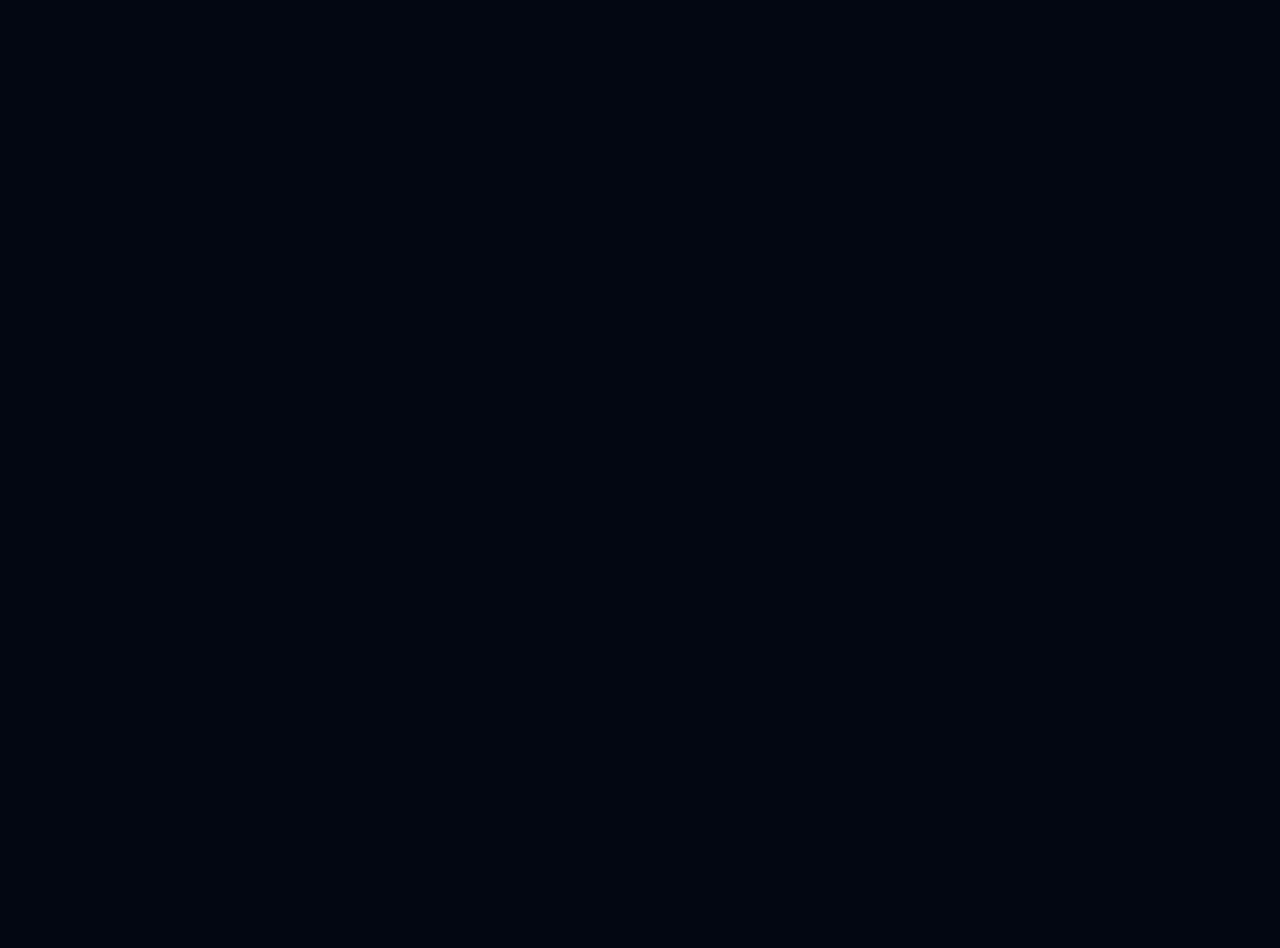
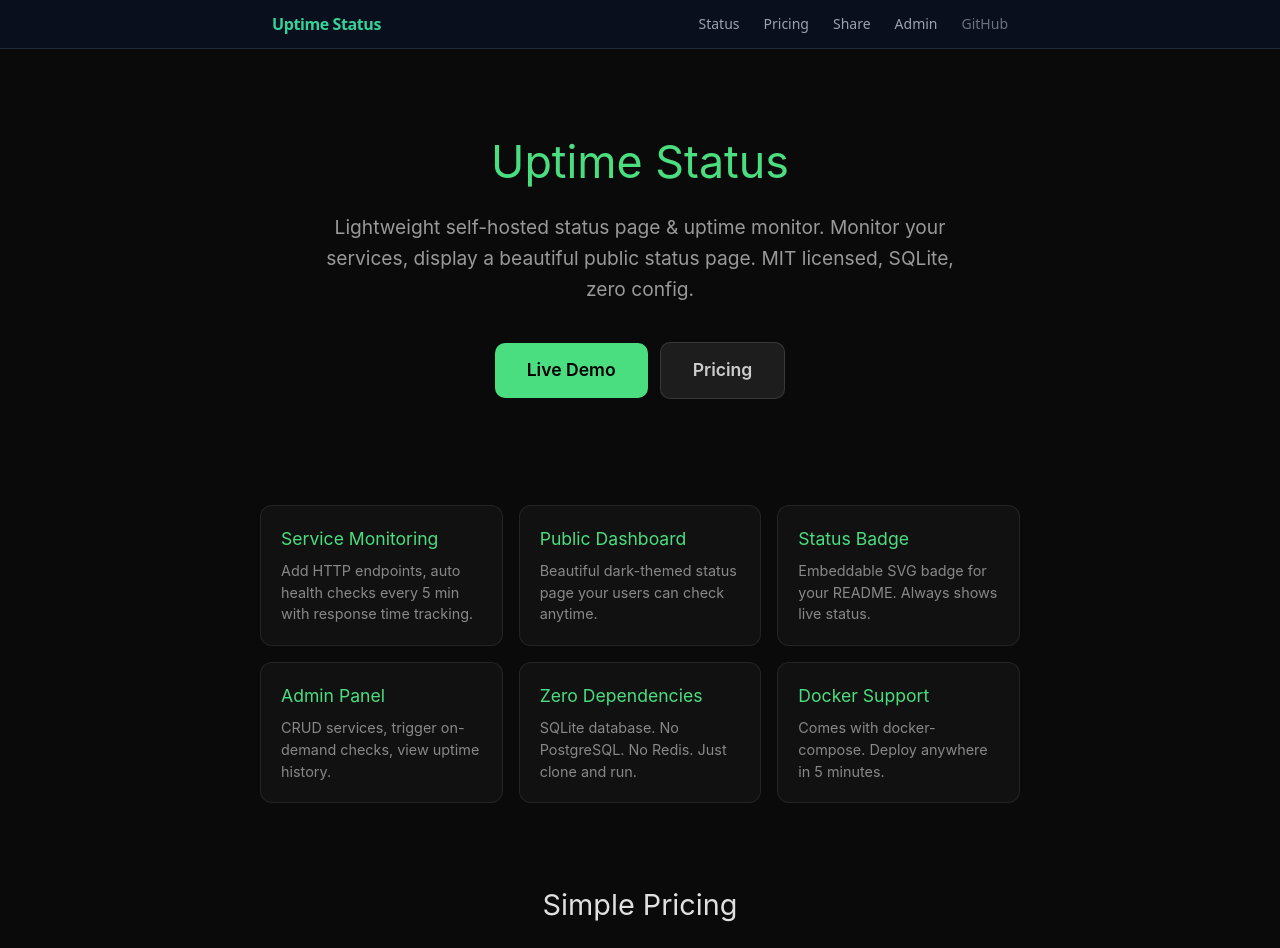
Before and after one commit to sueifeng2026-png/uptime-status, a Next.js app: page / in a window 1280 px wide. Before the commit this address had no page. Shown: the top 948 px of the page. Before the commit the page ends 800 px from the top, so only its background shows below. Built offline with nearby package versions, Linux system fonts and the light colour scheme; no server answers; the database is empty.

Commit message:
chore: update tunnel URLs and polish landing page

```diff
--- /dev/null
+++ b/public/index.html
@@ -0,0 +1,65 @@
+<!DOCTYPE html>
+<html lang="en">
+<head>
+<meta charset="UTF-8">
+<meta name="viewport" content="width=device-width, initial-scale=1.0">
+<title>Uptime Status - Free Self-Hosted Status Page</title>
+<style>
+* { margin:0; padding:0; box-sizing:border-box }
+body { font-family: -apple-system, BlinkMacSystemFont, 'Segoe UI', sans-serif; background: #0a0a0a; color: #e0e0e0; min-height: 100vh }
+.hero { text-align: center; padding: 80px 20px 40px; max-width: 700px; margin: 0 auto }
+.hero h1 { font-size: 2.8em; margin-bottom: 16px; color: #4ade80 }
+.hero p { font-size: 1.2em; color: #999; margin-bottom: 32px; line-height: 1.6 }
+.btn { display: inline-block; padding: 14px 32px; border-radius: 10px; font-size: 1.1em; font-weight: 600; text-decoration: none; transition: all .2s; margin: 6px }
+.btn-primary { background: #4ade80; color: #000 }
+.btn-primary:hover { background: #22c55e }
+.btn-secondary { background: rgba(255,255,255,0.08); color: #ccc; border: 1px solid rgba(255,255,255,0.12) }
+.btn-secondary:hover { background: rgba(255,255,255,0.15) }
+.features { max-width: 800px; margin: 40px auto; padding: 20px; display: grid; grid-template-columns: repeat(auto-fit, minmax(240px, 1fr)); gap: 16px }
+.card { background: rgba(255,255,255,0.03); border: 1px solid rgba(255,255,255,0.08); border-radius: 12px; padding: 20px }
+.card h3 { font-size: 1.1em; margin-bottom: 8px; color: #4ade80 }
+.card p { font-size: 0.9em; color: #888; line-height: 1.5 }
+.price { max-width: 600px; margin: 40px auto; padding: 20px; text-align: center }
+.price h2 { font-size: 1.8em; margin-bottom: 24px }
+.tiers { display: flex; gap: 16px; justify-content: center; flex-wrap: wrap }
+.tier { background: rgba(255,255,255,0.03); border: 1px solid rgba(255,255,255,0.08); border-radius: 12px; padding: 24px; width: 200px; text-align: center }
+.tier.featured { border-color: #4ade80; background: rgba(74,222,128,0.05) }
+.tier h4 { margin-bottom: 8px }
+.tier .price-tag { font-size: 2em; font-weight: 700; color: #4ade80; margin: 12px 0 }
+.tier .period { font-size: 0.8em; color: #888 }
+.footer { text-align: center; padding: 40px 20px; color: #555; font-size: 0.85em }
+</style>
+</head>
+<body>
+<div class="hero">
+<h1>Uptime Status</h1>
+<p>Lightweight self-hosted status page & uptime monitor. Monitor your services, display a beautiful public status page. MIT licensed, SQLite, zero config.</p>
+<a href="https://666d77c7371fc606-186-18-100-79.serveousercontent.com/status" class="btn btn-primary">Live Demo</a>
+<a href="https://github.com/willy2023/uptime-status" class="btn btn-secondary">GitHub</a>
+</div>
+
+<div class="features">
+<div class="card"><h3>Service Monitoring</h3><p>Add HTTP endpoints, auto health checks every 5 min with response time tracking.</p></div>
+<div class="card"><h3>Public Dashboard</h3><p>Beautiful dark-themed status page your users can check anytime.</p></div>
+<div class="card"><h3>Status Badge</h3><p>Embeddable SVG badge for your README. Always shows live status.</p></div>
+<div class="card"><h3>Admin Panel</h3><p>CRUD services, trigger on-demand checks, view uptime history.</p></div>
+<div class="card"><h3>Zero Dependencies</h3><p>SQLite database. No PostgreSQL. No Redis. Just clone and run.</p></div>
+<div class="card"><h3>Docker Support</h3><p>Comes with docker-compose. Deploy anywhere in 5 minutes.</p></div>
+</div>
+
+<div class="price">
+<h2>Simple Pricing</h2>
+<div class="tiers">
+<div class="tier"><h4>Self-Hosted</h4><div class="price-tag">Free</div><div class="period">forever</div><p style="color:#888;font-size:0.85em;margin-top:8px">MIT License. Your server, your data.</p></div>
+<div class="tier featured"><h4>Managed</h4><div class="price-tag">$19</div><div class="period">one-time</div><p style="color:#4ade80;font-size:0.85em;margin-top:8px">We host it. Alerts, SSL, updates.</p></div>
+<div class="tier"><h4>Enterprise</h4><div class="price-tag">$99</div><div class="period">one-time</div><p style="color:#888;font-size:0.85em;margin-top:8px">White-label, SLA, priority support.</p></div>
+</div>
+<br><br>
+<a href="https://www.buymeacoffee.com/willy2023" class="btn btn-primary">Buy Me a Coffee</a>
+</div>
+
+<div class="footer">
+Built with Next.js 14, Prisma, SQLite, Tailwind CSS. MIT Licensed.
+</div>
+</body>
+</html>
--- a/src/app/page.tsx
+++ b/src/app/page.tsx
@@ -1,5 +1,71 @@
-import { redirect } from "next/navigation"
+export default function Home() {
+  return (
+    <div style={{
+      fontFamily: "-apple-system, BlinkMacSystemFont, 'Segoe UI', sans-serif",
+      background: "#0a0a0a", color: "#e0e0e0", minHeight: "100vh"
+    }}>
+      <div style={{ textAlign: "center", padding: "80px 20px 40px", maxWidth: 700, margin: "0 auto" }}>
+        <h1 style={{ fontSize: "2.8em", marginBottom: 16, color: "#4ade80" }}>Uptime Status</h1>
+        <p style={{ fontSize: "1.2em", color: "#999", marginBottom: 32, lineHeight: 1.6 }}>
+          Lightweight self-hosted status page & uptime monitor. Monitor your services, display a beautiful public status page. MIT licensed, SQLite, zero config.
+        </p>
+        <a href="/status" style={{
+          display: "inline-block", padding: "14px 32px", borderRadius: 10, fontSize: "1.1em",
+          fontWeight: 600, textDecoration: "none", background: "#4ade80", color: "#000", margin: 6
+        }}>Live Demo</a>
+        <a href="/pricing" style={{
+          display: "inline-block", padding: "14px 32px", borderRadius: 10, fontSize: "1.1em",
+          fontWeight: 600, textDecoration: "none", background: "rgba(255,255,255,0.08)",
+          color: "#ccc", border: "1px solid rgba(255,255,255,0.12)", margin: 6
+        }}>Pricing</a>
+      </div>
 
-export default function Home() {
-  redirect("/status")
+      <div style={{ maxWidth: 800, margin: "40px auto", padding: 20, display: "grid", gridTemplateColumns: "repeat(auto-fit, minmax(240px, 1fr))", gap: 16 }}>
+        {[
+          ["Service Monitoring", "Add HTTP endpoints, auto health checks every 5 min with response time tracking."],
+          ["Public Dashboard", "Beautiful dark-themed status page your users can check anytime."],
+          ["Status Badge", "Embeddable SVG badge for your README. Always shows live status."],
+          ["Admin Panel", "CRUD services, trigger on-demand checks, view uptime history."],
+          ["Zero Dependencies", "SQLite database. No PostgreSQL. No Redis. Just clone and run."],
+          ["Docker Support", "Comes with docker-compose. Deploy anywhere in 5 minutes."]
+        ].map(([title, desc]) => (
+          <div key={title} style={{ background: "rgba(255,255,255,0.03)", border: "1px solid rgba(255,255,255,0.08)", borderRadius: 12, padding: 20 }}>
+            <h3 style={{ fontSize: "1.1em", marginBottom: 8, color: "#4ade80" }}>{title}</h3>
+            <p style={{ fontSize: "0.9em", color: "#888", lineHeight: 1.5 }}>{desc}</p>
+          </div>
+        ))}
+      </div>
+
+      <div style={{ maxWidth: 600, margin: "40px auto", padding: 20, textAlign: "center" }}>
+        <h2 style={{ fontSize: "1.8em", marginBottom: 24 }}>Simple Pricing</h2>
+        <div style={{ display: "flex", gap: 16, justifyContent: "center", flexWrap: "wrap" }}>
+          {[
+            ["Self-Hosted", "Free", "MIT License. Your server, your data.", false],
+            ["Managed", "$19", "We host it. Alerts, SSL, updates.", true],
+            ["Enterprise", "$99", "White-label, SLA, priority support.", false]
+          ].map(([name, price, desc, featured]) => (
+            <div key={name} style={{
+              background: featured ? "rgba(74,222,128,0.05)" : "rgba(255,255,255,0.03)",
+              border: `1px solid ${featured ? "#4ade80" : "rgba(255,255,255,0.08)"}`,
+              borderRadius: 12, padding: 24, width: 200, textAlign: "center"
+            }}>
+              <h4 style={{ marginBottom: 8 }}>{name}</h4>
+              <div style={{ fontSize: "2em", fontWeight: 700, color: "#4ade80", margin: "12px 0" }}>{price}</div>
+              <div style={{ fontSize: "0.8em", color: "#888", marginBottom: 8 }}>one-time</div>
+              <p style={{ color: featured ? "#4ade80" : "#888", fontSize: "0.85em" }}>{desc}</p>
+            </div>
+          ))}
+        </div>
+        <br />
+        <a href="https://www.buymeacoffee.com/willy2023" style={{
+          display: "inline-block", padding: "14px 32px", borderRadius: 10, fontSize: "1.1em",
+          fontWeight: 600, textDecoration: "none", background: "#4ade80", color: "#000"
+        }}>Buy Me a Coffee</a>
+      </div>
+
+      <div style={{ textAlign: "center", padding: "40px 20px", color: "#555", fontSize: "0.85em" }}>
+        Built with Next.js 14, Prisma, SQLite, Tailwind CSS. MIT Licensed.
+      </div>
+    </div>
+  )
 }
--- a/src/app/share/page.tsx
+++ b/src/app/share/page.tsx
@@ -3,7 +3,7 @@
 import { useState } from "react"
 
 export default function SharePage() {
-  const demoUrl = "https://8edaa360e76210c9-186-18-100-79.serveousercontent.com"
+  const demoUrl = "https://666d77c7371fc606-186-18-100-79.serveousercontent.com"
   const [copied, setCopied] = useState(false)
 
   const redditText = `Title: I built a free, self-hosted status page (MIT, Next.js + SQLite)
```
Also changed, not shown: content/article-1-build-log.md (+2 -2 lines), content/article-4-social-posts.md (+4 -4 lines).
